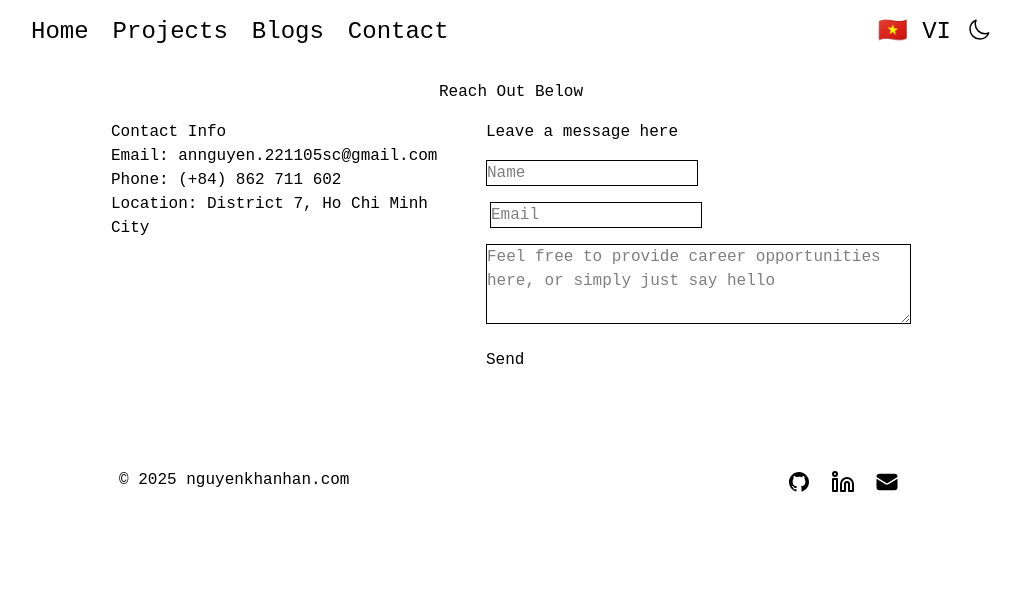
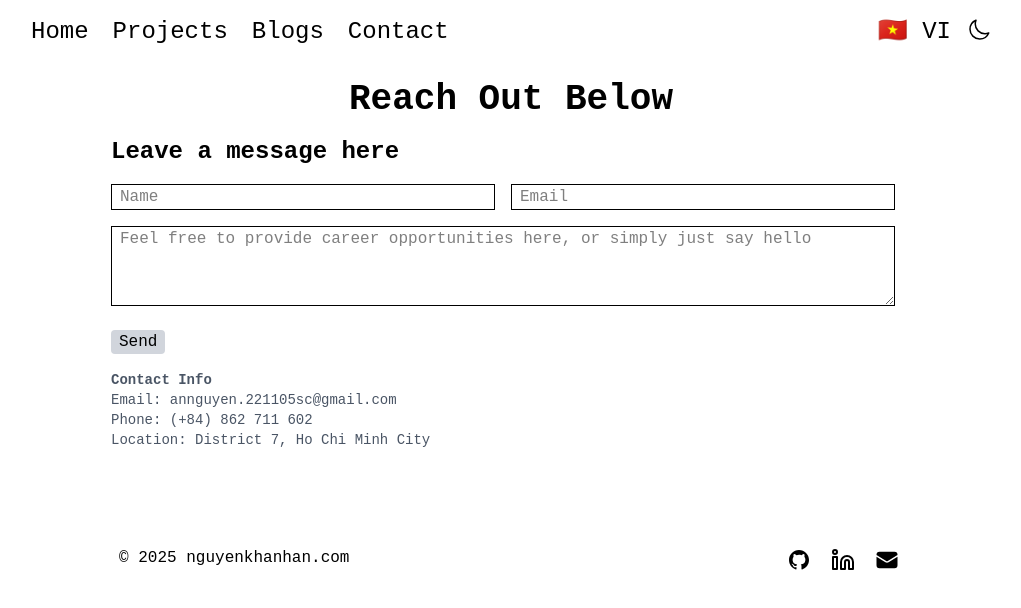
Before and after one commit to KanTheCodingNoob/Portfolio, a React (Vite) app: page /contact in a window 1280 px wide. Shown: the top 608 px of the page, without its empty margins (129-1150 px from the left). Built offline with nearby package versions, Linux system fonts and the light colour scheme; a web font is replaced by a local one.

Commit message:
Finalize Blog and Contact page UI

```diff
--- a/src/pages/Blogs.tsx
+++ b/src/pages/Blogs.tsx
@@ -5,8 +5,8 @@ import {useTranslation} from "react-i18next";
 export default function Blogs(){
     const {t} = useTranslation();
     return (
-        <div className="flex flex-col items-center w-full h-screen space-y-4">
-            <h1>{t('blogs')}</h1>
+        <div className="w-full flex flex-col items-center space-y-4">
+            <h1 className="font-bold text-4xl">{t('blogs')}</h1>
             <div className="w-148 border border-gray-700 rounded-xl divide-y py-1">
                 <BlogCard
                     title={"Launch of the portfolio website"}
--- a/src/pages/Contact.tsx
+++ b/src/pages/Contact.tsx
@@ -1,36 +1,39 @@
 import Footer from "../components/Footer.tsx";
 import {useTranslation} from "react-i18next";
+import {useThemeContext} from "../contexts/themeContext.ts";
 
 export default function Contact() {
     const {t} = useTranslation();
+    const {theme} = useThemeContext();
 
     return (
-        <div className="flex flex-col items-center w-full h-screen space-y-4">
-            <h1>{t('contactHeader')}</h1>
-            <div className="flex space-x-4">
-                <div>
-                    <h1>{t('Contact Info')}</h1>
+        <div className="w-full flex flex-col items-center space-y-4">
+            <h1 className="font-bold text-4xl">{t('contactHeader')}</h1>
+            <div className="flex space-x-4 flex-col w-full gap-4">
+                <form className="space-y-4" action="https://formspree.io/f/myzjqwdl" method="post">
+                    <h1 className="font-bold text-2xl">{t('formHeader')}</h1>
+                    <div className="w-full flex gap-4 justify-between">
+                        <input type="name" name="name" placeholder={t('name')} className="border w-full px-2"/>
+                        <input type="email" name="email" placeholder="Email" className="border w-full px-2"/>
+                    </div>
+                    <textarea
+                        name="message"
+                        className="border w-full h-20 px-2"
+                        placeholder={t('textAreaPlaceholder')}
+                    />
+                    <button
+                        type="submit"
+                        className={`cursor-pointer rounded px-2 transition duration-300 ${theme === 'dark' ? 'bg-gray-600 hover:bg-gray-900' : 'bg-gray-300 hover:bg-gray-600'}`}
+                    >
+                        {t('send')}
+                    </button>
+                </form>
+                <div className="text-sm text-gray-600">
+                    <h1 className="font-bold">{t('contactInfo')}</h1>
                     <h2>Email: annguyen.221105sc@gmail.com</h2>
                     <h2>{t('phone')}: (+84) 862 711 602</h2>
                     <h2>{t('location')}: {t('actualLocation')}</h2>
                 </div>
-                <form className="space-y-4" action="https://formspree.io/f/myzjqwdl" method="post">
-                    <h1>{t('formHeader')}</h1>
-                    <input type="name" name="name" placeholder={t('name')} className="border mr-1"/>
-                    <input type="email" name="email" placeholder="Email" className="border ml-1"/>
-                    <br />
-                    <textarea
-                        name="message"
-                        className="border w-full h-20"
-                        placeholder={t('textAreaPlaceholder')}
-                    />
-                    <button
-                        type="submit"
-                        className="cursor-pointer"
-                    >
-                        {t('send')}
-                    </button>
-                </form>
             </div>
             <Footer />
         </div>
```
